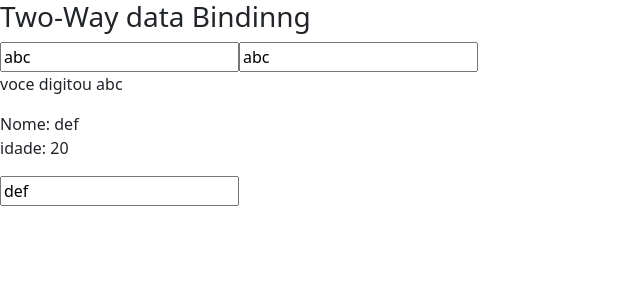
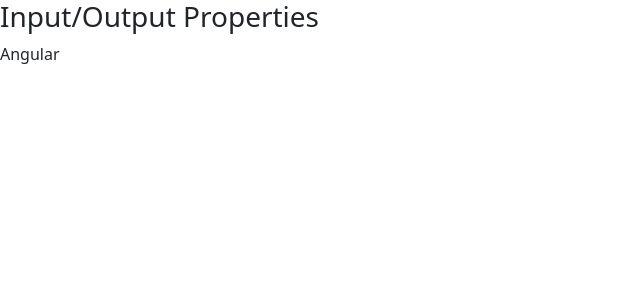
Before and after one commit to AngularJunior/angular, an Angular app: page / in a window 1280 px wide. Shown: the top 300 px of the page, without its empty margins (0-640 px from the left). Built offline with nearby package versions, Linux system fonts and the light colour scheme.

Commit message:
Usando o input properties

```diff
--- a/src/app/app.module.ts
+++ b/src/app/app.module.ts
@@ -7,11 +7,13 @@
 import { DataBindingComponent } from './data-binding/data-binding.component';
 import { from } from 'rxjs';
 import { MeuFormModule } from './meu-form/meu-form.module';
+import { InputPropertyComponent } from './input-property/input-property.component';
 
 @NgModule({
   declarations: [
     AppComponent,
-    DataBindingComponent
+    DataBindingComponent,
+    InputPropertyComponent
   ],
   imports: [
     BrowserModule,
--- a/src/app/data-binding/data-binding.component.html
+++ b/src/app/data-binding/data-binding.component.html
@@ -81,4 +81,11 @@
     </div>
   </article>
 </section> -->
-<app-meu-form></app-meu-form>
+<!-- <app-meu-form></app-meu-form> -->
+
+<section class="input-output-properties">
+  <article>
+    <h3>Input/Output Properties</h3>
+    <app-curso [nome]="nomeDoCurso"></app-curso>
+  </article>
+</section>
--- a/src/app/data-binding/data-binding.component.ts
+++ b/src/app/data-binding/data-binding.component.ts
@@ -16,7 +16,7 @@
   valorSalvo = '';
   isMouseOver: boolean = false;
 
-
+  nomeDoCurso: string = 'Angular';
 
   getValor() {
     return 1;
--- /dev/null
+++ b/src/app/input-property/input-property.component.html
@@ -0,0 +1 @@
+<p>{{ nomeCurso }}</p>
--- /dev/null
+++ b/src/app/input-property/input-property.component.ts
@@ -0,0 +1,17 @@
+import { Component, Input, OnInit } from '@angular/core';
+
+@Component({
+  selector: 'app-curso',
+  templateUrl: './input-property.component.html',
+  styleUrls: ['./input-property.component.css']
+})
+export class InputPropertyComponent implements OnInit {
+
+  @Input('nome') nomeCurso: string = '';
+
+  constructor() { }
+
+  ngOnInit(): void {
+  }
+
+}
```
Also changed, not shown: src/app/input-property/input-property.component.css (added), 1 other file (tests, documents, lock files or other folders).
